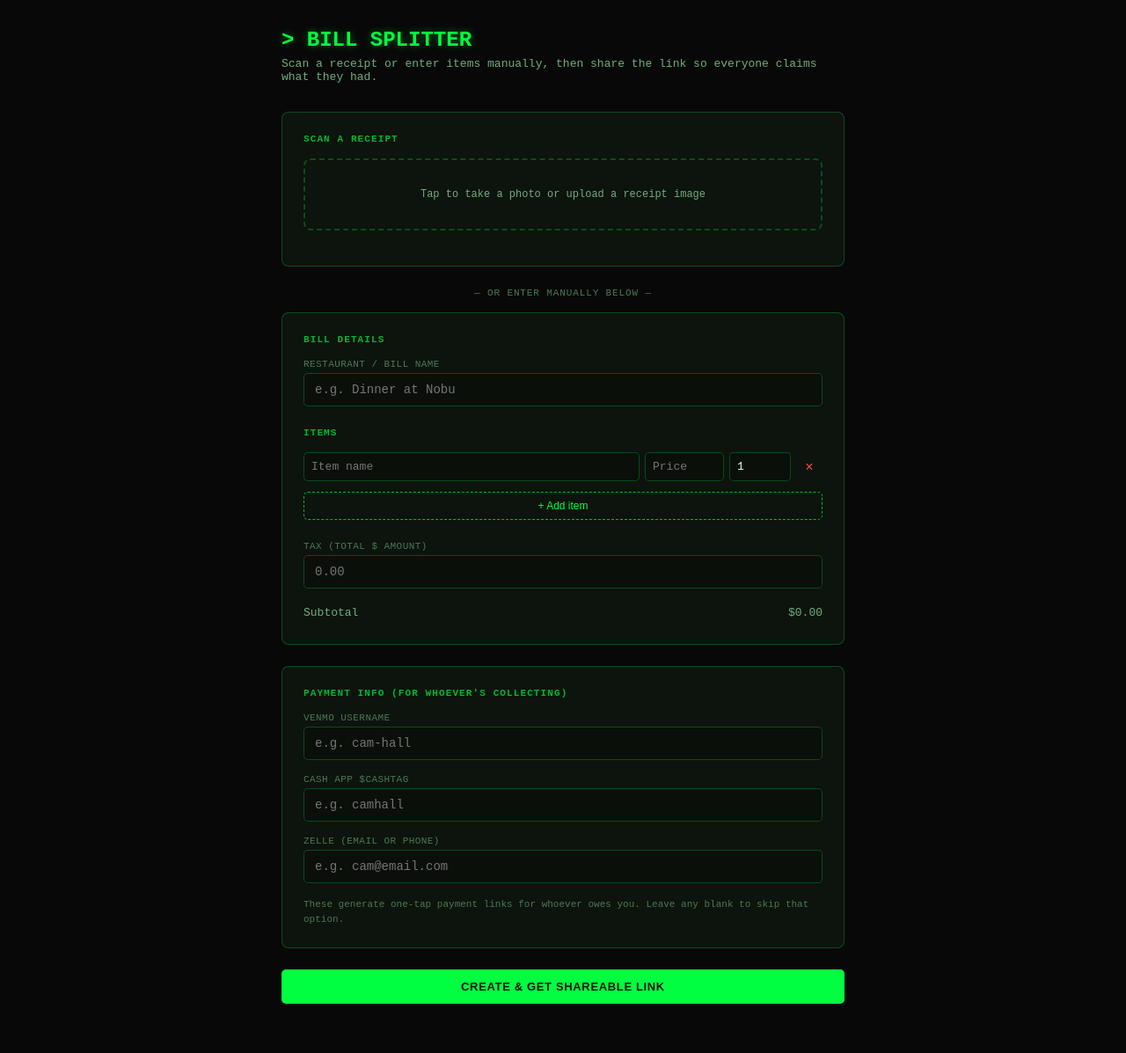
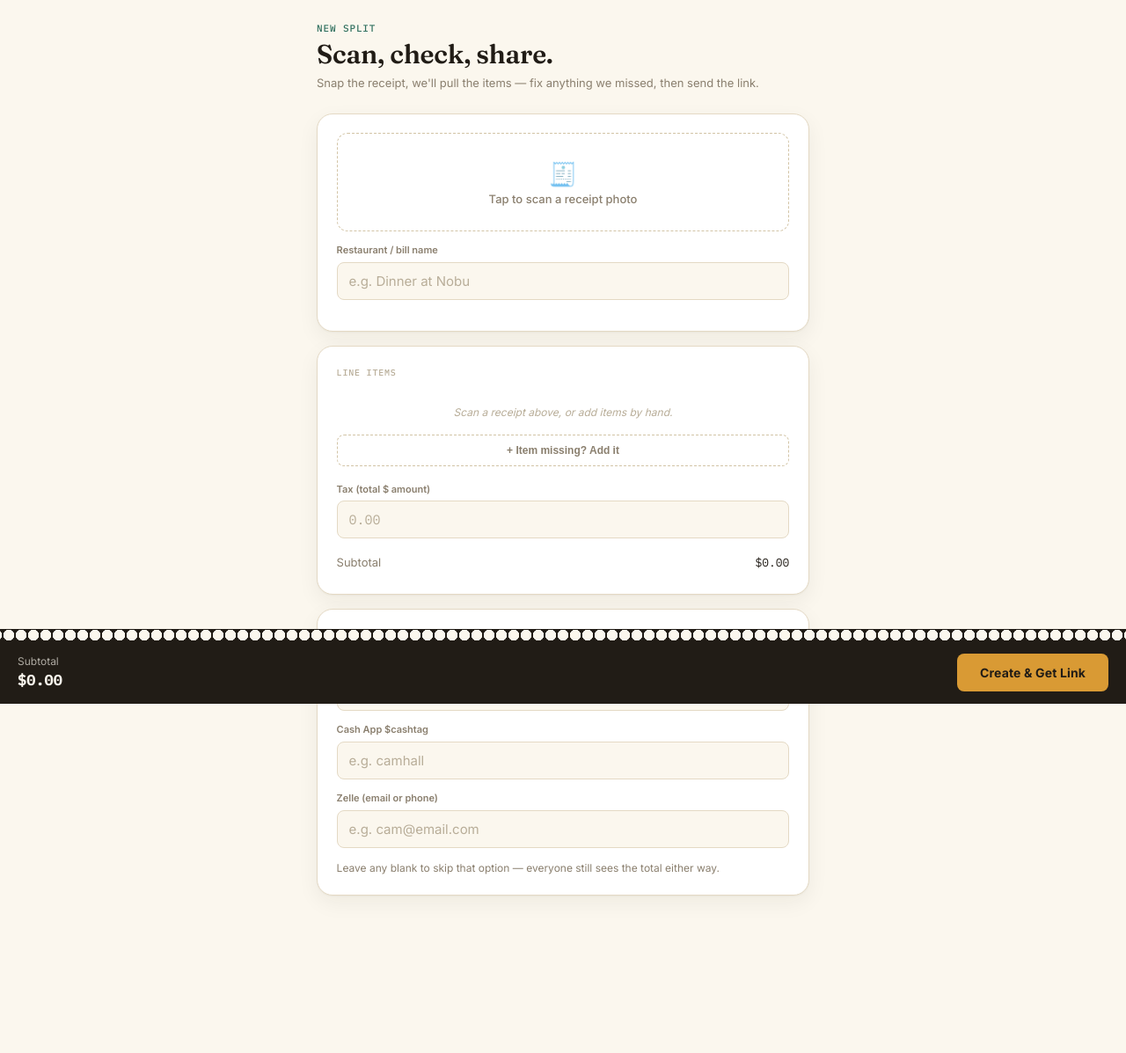
Before and after one commit to camdux94/bill-splitter, a Flask app: page / in a window 1280 px wide. Shown: the whole page at 88% size. After the commit the page ends 1019 px from the top, so only its background shows below. Run offline with Flask 3, Linux system fonts and the light colour scheme.

Commit message:
Full visual redesign: receipt/ledger aesthetic

```diff
--- /dev/null
+++ b/static/style.css
@@ -0,0 +1,372 @@
+/* ============================================================
+   Bill Splitter — design tokens
+   Direction: the product IS a receipt, so lean into the paper
+   artifact itself — torn edges, ledger rows, ink-stamp accents —
+   rather than a generic app-chrome look.
+   ============================================================ */
+
+:root {
+  --paper: #FBF7EE;
+  --paper-alt: #F3ECDD;
+  --card: #FFFFFF;
+  --ink: #211C16;
+  --ink-soft: #8A7F6E;
+  --ink-faint: #B8AD98;
+  --line: #E4D9C4;
+  --line-strong: #D2C4A6;
+
+  --pine: #2F6F5E;
+  --pine-dark: #1F4F42;
+  --pine-wash: #E8F0EC;
+
+  --amber: #D99A34;
+  --amber-dark: #A66F1C;
+  --amber-wash: #FBF0DC;
+
+  --brick: #B8503F;
+  --brick-wash: #F7E7E2;
+
+  --radius-lg: 18px;
+  --radius: 12px;
+  --radius-sm: 8px;
+
+  --shadow-card: 0 1px 2px rgba(33, 28, 22, 0.04), 0 8px 24px rgba(33, 28, 22, 0.06);
+  --shadow-lift: 0 4px 14px rgba(33, 28, 22, 0.10);
+
+  --font-display: 'Fraunces', Georgia, serif;
+  --font-body: 'Inter', -apple-system, BlinkMacSystemFont, sans-serif;
+  --font-mono: 'IBM Plex Mono', ui-monospace, 'SF Mono', monospace;
+}
+
+* , *::before, *::after { box-sizing: border-box; margin: 0; padding: 0; }
+
+html { -webkit-tap-highlight-color: transparent; }
+
+body {
+  background: var(--paper);
+  color: var(--ink);
+  font-family: var(--font-body);
+  min-height: 100vh;
+  padding: 1.5rem 1rem 110px;
+  line-height: 1.5;
+  -webkit-font-smoothing: antialiased;
+}
+
+.container { max-width: 560px; margin: 0 auto; }
+
+/* ---------- Header ---------- */
+
+.eyebrow {
+  font-family: var(--font-mono);
+  font-size: 11px;
+  font-weight: 500;
+  letter-spacing: 0.08em;
+  text-transform: uppercase;
+  color: var(--pine);
+  margin-bottom: 4px;
+}
+
+.page-title {
+  font-family: var(--font-display);
+  font-size: 30px;
+  font-weight: 600;
+  letter-spacing: -0.01em;
+  color: var(--ink);
+  line-height: 1.15;
+}
+
+.page-sub {
+  font-size: 13px;
+  color: var(--ink-soft);
+  margin-top: 6px;
+}
+
+.header { margin-bottom: 1.5rem; }
+
+/* ---------- Cards ---------- */
+
+.card {
+  background: var(--card);
+  border: 1px solid var(--line);
+  border-radius: var(--radius-lg);
+  padding: 1.35rem;
+  margin-bottom: 1rem;
+  box-shadow: var(--shadow-card);
+  position: relative;
+}
+
+/* Perforated / torn-paper edge — the signature motif.
+   A row of punched "holes" rendered against the page background,
+   used at transitions like the top of the sticky bottom bar. */
+.torn-edge {
+  height: 14px;
+  background-image: radial-gradient(circle at 7px 7px, var(--paper) 6px, transparent 6.5px);
+  background-size: 14px 14px;
+  background-repeat: repeat-x;
+  background-position: center;
+}
+
+.section-label {
+  font-family: var(--font-mono);
+  font-size: 10px;
+  font-weight: 500;
+  letter-spacing: 0.08em;
+  text-transform: uppercase;
+  color: var(--ink-faint);
+  margin-bottom: 0.85rem;
+}
+
+/* ---------- Form fields ---------- */
+
+.field { margin-bottom: 0.85rem; }
+
+.field label {
+  display: block;
+  font-size: 11px;
+  font-weight: 600;
+  color: var(--ink-soft);
+  margin-bottom: 5px;
+}
+
+.field input {
+  width: 100%;
+  padding: 11px 13px;
+  border: 1.5px solid var(--line);
+  border-radius: var(--radius-sm);
+  font-size: 15px;
+  font-family: var(--font-body);
+  color: var(--ink);
+  background: var(--paper);
+  outline: none;
+  transition: border-color 0.15s;
+}
+
+.field input:focus { border-color: var(--pine); }
+.field input::placeholder { color: var(--ink-faint); }
+
+.field input.mono { font-family: var(--font-mono); }
+
+/* ---------- Buttons ---------- */
+
+.btn {
+  padding: 13px 22px;
+  font-size: 14px;
+  font-weight: 700;
+  font-family: var(--font-body);
+  letter-spacing: 0.01em;
+  background: var(--pine);
+  color: var(--paper);
+  border: none;
+  border-radius: var(--radius-sm);
+  cursor: pointer;
+  width: 100%;
+  transition: background 0.15s, transform 0.1s;
+}
+
+.btn:hover { background: var(--pine-dark); }
+.btn:active { transform: scale(0.98); }
+.btn:disabled { opacity: 0.45; cursor: not-allowed; }
+
+.btn-ghost {
+  background: transparent;
+  color: var(--pine);
+  border: 1.5px solid var(--pine);
+}
+.btn-ghost:hover { background: var(--pine-wash); }
+
+.btn-outline-dashed {
+  background: transparent;
+  color: var(--ink-soft);
+  border: 1.5px dashed var(--line-strong);
+  font-size: 12px;
+  font-weight: 600;
+  padding: 10px;
+  border-radius: var(--radius-sm);
+  width: 100%;
+  cursor: pointer;
+}
+.btn-outline-dashed:hover { border-color: var(--pine); color: var(--pine); }
+
+/* ---------- Upload zone ---------- */
+
+.upload-zone {
+  border: 1.5px dashed var(--line-strong);
+  border-radius: var(--radius);
+  padding: 1.6rem 1rem;
+  text-align: center;
+  cursor: pointer;
+  margin-bottom: 0.75rem;
+  transition: border-color 0.15s, background 0.15s;
+}
+.upload-zone:hover { border-color: var(--pine); background: var(--pine-wash); }
+.upload-zone .upload-icon { font-size: 22px; margin-bottom: 6px; }
+.upload-zone p { font-size: 13px; color: var(--ink-soft); font-weight: 500; }
+
+/* ---------- Ledger item rows (create page) ---------- */
+
+.item-row {
+  display: grid;
+  grid-template-columns: 1fr 78px 46px 24px;
+  gap: 8px;
+  margin-bottom: 7px;
+  align-items: center;
+}
+.item-row input {
+  padding: 8px 9px;
+  font-size: 13px;
+  border: 1.5px solid var(--line);
+  border-radius: var(--radius-sm);
+  background: var(--paper);
+  color: var(--ink);
+  font-family: var(--font-body);
+}
+.item-row .item-price { font-family: var(--font-mono); text-align: right; }
+.remove-btn {
+  background: none; border: none; color: var(--ink-faint);
+  cursor: pointer; font-size: 18px; line-height: 1;
+}
+.remove-btn:hover { color: var(--brick); }
+
+.ledger-row {
+  display: flex; justify-content: space-between; align-items: baseline;
+  font-size: 13px; color: var(--ink-soft); padding: 4px 0;
+}
+.ledger-row .amt { font-family: var(--font-mono); color: var(--ink); }
+.ledger-row.grand {
+  font-size: 18px; font-weight: 700; color: var(--pine);
+  padding-top: 10px; margin-top: 6px;
+  border-top: 1.5px dashed var(--line-strong);
+}
+.ledger-row.grand .amt { font-family: var(--font-mono); color: var(--pine); }
+
+.empty-hint {
+  font-size: 12px; color: var(--ink-faint); text-align: center;
+  padding: 1rem 0; font-style: italic;
+}
+
+/* ---------- Item claim checklist (bill page) ---------- */
+
+.item-check {
+  display: flex; align-items: center; gap: 12px;
+  padding: 11px 12px; border: 1.5px solid var(--line);
+  border-radius: var(--radius-sm); margin-bottom: 7px; cursor: pointer;
+  transition: border-color 0.15s, background 0.15s;
+}
+.item-check.selected { border-color: var(--pine); background: var(--pine-wash); }
+.item-check input[type="checkbox"] {
+  width: 19px; height: 19px; accent-color: var(--pine); flex-shrink: 0;
+}
+.item-check .iname { flex: 1; font-size: 14px; font-weight: 500; }
+.item-check .iprice { font-family: var(--font-mono); font-size: 14px; font-weight: 600; color: var(--ink); }
+.item-check .isplit { font-size: 10px; color: var(--ink-faint); margin-top: 2px; font-family: var(--font-body); font-weight: 400; }
+
+/* ---------- Tip selector ---------- */
+
+.tip-row { display: flex; gap: 8px; align-items: center; margin-top: 0.6rem; flex-wrap: wrap; }
+.tip-stamp {
+  padding: 9px 14px; font-size: 13px; font-weight: 700;
+  font-family: var(--font-mono);
+  background: var(--paper); border: 1.5px solid var(--line-strong);
+  border-radius: 20px; color: var(--ink-soft); cursor: pointer;
+  transition: all 0.15s;
+}
+.tip-stamp.active {
+  background: var(--amber-wash); color: var(--amber-dark);
+  border-color: var(--amber); transform: rotate(-1deg);
+}
+.tip-input {
+  width: 96px; padding: 9px 10px; font-size: 13px;
+  font-family: var(--font-mono);
+  border: 1.5px solid var(--line); border-radius: var(--radius-sm);
+  background: var(--paper); color: var(--ink);
+}
+
+/* ---------- Tabs ---------- */
+
+.tab-row { display: flex; gap: 6px; margin-bottom: 1.1rem; background: var(--paper-alt); padding: 4px; border-radius: var(--radius); }
+.tab-btn {
+  flex: 1; padding: 10px; font-size: 12px; font-weight: 700;
+  letter-spacing: 0.02em; text-align: center;
+  background: transparent; border: none; border-radius: var(--radius-sm);
+  color: var(--ink-soft); cursor: pointer; transition: all 0.15s;
+}
+.tab-btn.active { background: var(--card); color: var(--pine); box-shadow: var(--shadow-lift); }
+
+/* ---------- Person / tally cards ---------- */
+
+.person-card {
+  border: 1.5px solid var(--line); border-radius: var(--radius);
+  padding: 14px; margin-bottom: 10px; position: relative; overflow: hidden;
+}
+.person-card.paid { border-color: var(--pine); background: var(--pine-wash); }
+.person-top { display: flex; justify-content: space-between; align-items: center; }
+.person-name { font-size: 14px; font-weight: 700; font-family: var(--font-display); }
+.person-amount { font-family: var(--font-mono); font-size: 17px; font-weight: 700; color: var(--ink); }
+.person-meta { font-size: 11px; color: var(--ink-faint); margin-top: 5px; font-family: var(--font-mono); }
+.pay-links { display: flex; gap: 6px; margin-top: 10px; flex-wrap: wrap; align-items: center; }
+.pay-link {
+  font-size: 11px; font-weight: 600; padding: 7px 12px;
+  border-radius: 20px; text-decoration: none;
+  border: 1.5px solid var(--line-strong); color: var(--ink-soft);
+}
+.pay-link.venmo { border-color: var(--pine); color: var(--pine); }
+.paid-toggle {
+  font-size: 10px; font-weight: 700; padding: 6px 11px;
+  border-radius: 20px; border: 1.5px solid var(--line-strong);
+  background: none; color: var(--ink-faint); cursor: pointer;
+}
+.paid-toggle.is-paid { background: var(--pine); color: var(--paper); border-color: var(--pine); }
+
+/* Ink-stamp "PAID" mark — the other signature detail */
+.stamp-paid {
+  position: absolute; top: 10px; right: -6px;
+  font-family: var(--font-mono); font-size: 11px; font-weight: 700;
+  letter-spacing: 0.12em; color: var(--brick);
+  border: 2px solid var(--brick); border-radius: 4px;
+  padding: 2px 8px; transform: rotate(8deg);
+  opacity: 0.55; text-transform: uppercase;
+  pointer-events: none;
+}
+
+/* ---------- Misc ---------- */
+
+.hint { font-size: 12px; color: var(--ink-soft); margin-top: 8px; line-height: 1.5; }
+.hidden { display: none !important; }
+
+.error-box {
+  color: var(--brick); font-size: 12px; padding: 11px 13px;
+  background: var(--brick-wash); border-radius: var(--radius-sm); margin-top: 8px;
+}
+
+.success-card {
+  background: var(--pine-wash); border: 1.5px solid var(--pine);
+  border-radius: var(--radius-lg); padding: 1.5rem; text-align: center;
+}
+.success-card .link {
+  font-family: var(--font-mono); font-size: 12px; color: var(--pine-dark);
+  word-break: break-all; margin: 12px 0; padding: 10px;
+  background: var(--card); border-radius: var(--radius-sm);
+}
+
+.spinner {
+  display: inline-block; width: 13px; height: 13px;
+  border: 2px solid rgba(255,255,255,0.3); border-top-color: var(--paper);
+  border-radius: 50%; animation: spin 0.6s linear infinite; margin-right: 7px;
+}
+@keyframes spin { to { transform: rotate(360deg); } }
+
+/* ---------- Sticky bottom bar (ticket-stub styled) ---------- */
+
+.bottom-bar-wrap {
+  position: fixed; bottom: 0; left: 0; right: 0; z-index: 50;
+}
+.bottom-bar {
+  background: var(--ink);
+  padding: 14px 1.25rem calc(14px + env(safe-area-inset-bottom));
+  display: flex; align-items: center; gap: 12px;
+}
+.bottom-bar .info { flex: 1; font-size: 12px; color: rgba(251,247,238,0.65); }
+.bottom-bar .info .amt { font-family: var(--font-mono); color: var(--paper); font-weight: 700; font-size: 17px; display: block; }
+.bottom-bar .btn { width: auto; padding: 13px 26px; background: var(--amber); color: var(--ink); }
+.bottom-bar .btn:hover { background: var(--amber-dark); color: var(--paper); }
+.bottom-bar-wrap .torn-edge { background-image: radial-gradient(circle at 7px 7px, var(--paper) 6px, var(--ink) 6.5px); }
--- a/templates/create.html
+++ b/templates/create.html
@@ -3,104 +3,68 @@
 <head>
 <meta charset="UTF-8">
 <meta name="viewport" content="width=device-width, initial-scale=1.0">
-<title>Bill Splitter</title>
+<title>New Split</title>
+<link rel="preconnect" href="https://fonts.googleapis.com">
+<link rel="preconnect" href="https://fonts.gstatic.com" crossorigin>
+<link href="https://fonts.googleapis.com/css2?family=Fraunces:opsz,wght@9..144,500;9..144,600;9..144,700&family=Inter:wght@400;500;600;700&family=IBM+Plex+Mono:wght@400;500;600;700&display=swap" rel="stylesheet">
+<link rel="stylesheet" href="/static/style.css">
 <style>
-  *, *::before, *::after { box-sizing: border-box; margin: 0; padding: 0; }
-  :root {
-    --bg: #080808; --surface: #0d130d; --border: rgba(0,255,65,0.25);
-    --green: #00FF41; --green-dim: #00b82f; --text: #d8ffe0; --text-muted: #6fae7a; --text-hint: #4a7a52;
-    --red: #FF4B4B; --radius: 8px; --radius-sm: 5px;
-  }
-  body { font-family: 'Courier New', ui-monospace, monospace; background: var(--bg); color: var(--text); min-height: 100vh; padding: 2rem 1rem; }
-  .container { max-width: 640px; margin: 0 auto; }
-  .header { margin-bottom: 2rem; }
-  .header h1 { font-size: 24px; font-weight: 700; color: var(--green); text-shadow: 0 0 8px rgba(0,255,65,0.4); }
-  .header p { font-size: 13px; color: var(--text-muted); margin-top: 6px; }
-  .card { background: var(--surface); border: 1px solid var(--border); border-radius: var(--radius); padding: 1.5rem; margin-bottom: 1.5rem; }
-  .section-label { font-size: 11px; font-weight: 700; color: var(--green-dim); letter-spacing: 0.1em; text-transform: uppercase; margin-bottom: 1rem; }
-  .field { margin-bottom: 1rem; }
-  .field label { display: block; font-size: 11px; color: var(--text-hint); margin-bottom: 4px; text-transform: uppercase; letter-spacing: 0.04em; }
-  .field input {
-    width: 100%; padding: 10px 12px; border: 1px solid var(--border); border-radius: var(--radius-sm);
-    font-size: 14px; color: var(--text); background: #0a0f0a; outline: none; font-family: inherit;
-  }
-  .field input:focus { border-color: var(--green-dim); }
-  .btn {
-    padding: 12px 20px; font-size: 13px; font-weight: 700; letter-spacing: 0.05em;
-    background: var(--green); color: #061006; border: none; border-radius: var(--radius-sm);
-    cursor: pointer; text-transform: uppercase; width: 100%;
-  }
-  .btn:hover { background: #33ff66; }
-  .btn:disabled { opacity: 0.4; cursor: not-allowed; }
-  .btn-secondary { background: transparent; color: var(--green); border: 1px solid var(--green-dim); }
-  .upload-zone {
-    border: 2px dashed var(--border); border-radius: var(--radius); padding: 2rem; text-align: center;
-    cursor: pointer; margin-bottom: 1rem;
-  }
-  .upload-zone:hover { border-color: var(--green-dim); }
-  .upload-zone p { font-size: 12px; color: var(--text-muted); }
-  .item-row { display: grid; grid-template-columns: 1fr 90px 70px 30px; gap: 6px; margin-bottom: 8px; align-items: center; }
-  .item-row input { padding: 8px; font-size: 13px; border: 1px solid var(--border); border-radius: var(--radius-sm); background: #0a0f0a; color: var(--text); font-family: inherit; }
-  .remove-btn { background: none; border: none; color: var(--red); cursor: pointer; font-size: 16px; }
-  .add-item-btn { font-size: 12px; color: var(--green); background: none; border: 1px dashed var(--green-dim); border-radius: var(--radius-sm); padding: 8px; width: 100%; cursor: pointer; margin-top: 4px; }
-  .totals-row { display: flex; justify-content: space-between; font-size: 13px; color: var(--text-muted); padding: 4px 0; }
-  .hint { font-size: 11px; color: var(--text-hint); margin-top: 8px; line-height: 1.5; }
-  .error-box { color: var(--red); font-size: 12px; padding: 10px; border: 1px solid rgba(255,75,75,0.4); border-radius: var(--radius-sm); margin-top: 10px; }
-  .success-box { background: #0a0f0a; border: 1px solid var(--border); border-radius: var(--radius-sm); padding: 1.5rem; text-align: center; }
-  .success-box .link { font-size: 14px; color: var(--green); word-break: break-all; margin: 12px 0; padding: 10px; background: rgba(0,255,65,0.06); border-radius: var(--radius-sm); }
-  .spinner { display: inline-block; width: 12px; height: 12px; border: 2px solid rgba(0,255,65,0.2); border-top-color: var(--green); border-radius: 50%; animation: spin 0.6s linear infinite; margin-right: 6px; }
-  @keyframes spin { to { transform: rotate(360deg); } }
-  .divider-text { text-align: center; font-size: 11px; color: var(--text-hint); margin: 1rem 0; text-transform: uppercase; letter-spacing: 0.08em; }
+  .receipt-icon { font-size: 26px; }
 </style>
 </head>
 <body>
 <div class="container">
   <div class="header">
-    <h1>&gt; BILL SPLITTER</h1>
-    <p>Scan a receipt or enter items manually, then share the link so everyone claims what they had.</p>
+    <div class="eyebrow">New split</div>
+    <div class="page-title">Scan, check, share.</div>
+    <p class="page-sub">Snap the receipt, we'll pull the items — fix anything we missed, then send the link.</p>
   </div>
 
-  <div class="card" id="upload-card">
-    <div class="section-label">Scan a receipt</div>
+  <div class="card">
     <div class="upload-zone" onclick="document.getElementById('file-input').click()">
-      <p>Tap to take a photo or upload a receipt image</p>
+      <div class="receipt-icon">🧾</div>
+      <p id="upload-text">Tap to scan a receipt photo</p>
     </div>
     <input type="file" id="file-input" accept="image/*" style="display:none" onchange="scanReceipt(event)" />
     <div id="scan-status"></div>
-  </div>
 
-  <div class="divider-text">— or enter manually below —</div>
-
-  <div class="card">
-    <div class="section-label">Bill details</div>
-    <div class="field">
+    <div class="field" style="margin-top: 0.85rem;">
       <label>Restaurant / bill name</label>
       <input type="text" id="restaurant-name" placeholder="e.g. Dinner at Nobu" />
     </div>
-
-    <div class="section-label" style="margin-top: 1.5rem;">Items</div>
-    <div id="items-list"></div>
-    <button class="add-item-btn" onclick="addItemRow()">+ Add item</button>
-
-    <div class="field" style="margin-top: 1.5rem;">
-      <label>Tax (total $ amount)</label>
-      <input type="number" id="tax-input" step="0.01" placeholder="0.00" />
-    </div>
-
-    <div class="totals-row"><span>Subtotal</span><span id="subtotal-display">$0.00</span></div>
   </div>
 
   <div class="card">
-    <div class="section-label">Payment info (for whoever's collecting)</div>
+    <div class="section-label">Line items</div>
+    <div id="items-list"></div>
+    <div id="empty-hint" class="empty-hint">Scan a receipt above, or add items by hand.</div>
+    <button class="btn-outline-dashed" onclick="addItemRow()">+ Item missing? Add it</button>
+
+    <div class="field" style="margin-top: 1.1rem;">
+      <label>Tax (total $ amount)</label>
+      <input type="number" class="mono" id="tax-input" step="0.01" placeholder="0.00" oninput="updateSubtotal()" />
+    </div>
+    <div class="ledger-row"><span>Subtotal</span><span class="amt" id="subtotal-display">$0.00</span></div>
+  </div>
+
+  <div class="card">
+    <div class="section-label">Payment info — for whoever's collecting</div>
     <div class="field"><label>Venmo username</label><input type="text" id="venmo-handle" placeholder="e.g. cam-hall" /></div>
     <div class="field"><label>Cash App $cashtag</label><input type="text" id="cashapp-handle" placeholder="e.g. camhall" /></div>
     <div class="field"><label>Zelle (email or phone)</label><input type="text" id="zelle-handle" placeholder="e.g. cam@email.com" /></div>
-    <div class="hint">These generate one-tap payment links for whoever owes you. Leave any blank to skip that option.</div>
+    <div class="hint">Leave any blank to skip that option — everyone still sees the total either way.</div>
   </div>
 
-  <button class="btn" id="create-btn" onclick="createBill()">Create & Get Shareable Link</button>
   <div id="create-error"></div>
-  <div id="success-wrap" style="margin-top: 1.5rem;"></div>
+  <div id="success-wrap"></div>
+</div>
+
+<div class="bottom-bar-wrap">
+  <div class="torn-edge"></div>
+  <div class="bottom-bar">
+    <div class="info">Subtotal<span class="amt" id="bar-subtotal">$0.00</span></div>
+    <button class="btn" id="create-btn" onclick="createBill()">Create & Get Link</button>
+  </div>
 </div>
 
 <script>
@@ -129,10 +93,15 @@ function removeItemRow(id) {
 }
 
 function updateSubtotal() {
+  const rows = document.querySelectorAll('.item-row');
+  document.getElementById('empty-hint').style.display = rows.length === 0 ? 'block' : 'none';
+
   const prices = document.querySelectorAll('.item-price');
   let sum = 0;
   prices.forEach(p => sum += parseFloat(p.value) || 0);
+  const tax = parseFloat(document.getElementById('tax-input').value) || 0;
   document.getElementById('subtotal-display').textContent = '$' + sum.toFixed(2);
+  document.getElementById('bar-subtotal').textContent = '$' + (sum + tax).toFixed(2);
 }
 
 function collectItems() {
@@ -151,7 +120,8 @@ function scanReceipt(event) {
   const file = event.target.files[0];
   if (!file) return;
 
-  document.getElementById('scan-status').innerHTML = '<div class="hint"><span class="spinner"></span>Scanning receipt...</div>';
+  document.getElementById('upload-text').textContent = 'Scanning...';
+  document.getElementById('scan-status').innerHTML = '<div class="hint"><span class="spinner" style="border-top-color: var(--pine); border-color: rgba(47,111,94,0.2);"></span>Reading receipt...</div>';
 
   const formData = new FormData();
   formData.append('image', file);
@@ -159,11 +129,12 @@ function scanReceipt(event) {
   fetch('/scan-receipt', { method: 'POST', body: formData })
     .then(res => res.json())
     .then(data => {
+      document.getElementById('upload-text').textContent = 'Tap to scan another receipt';
       if (data.error) {
         document.getElementById('scan-status').innerHTML = `<div class="error-box">${data.error}</div>`;
         return;
       }
-      document.getElementById('scan-status').innerHTML = '<div class="hint">Scanned — review the items below before creating the bill.</div>';
+      document.getElementById('scan-status').innerHTML = '<div class="hint">Scanned — double check the items below, especially anything shared.</div>';
       document.getElementById('restaurant-name').value = data.restaurant_name || '';
       document.getElementById('items-list').innerHTML = '';
       (data.items || []).forEach(item => addItemRow(item.name, item.price, item.quantity || 1));
@@ -171,7 +142,8 @@ function scanReceipt(event) {
       updateSubtotal();
     })
     .catch(() => {
-      document.getElementById('scan-status').innerHTML = '<div class="error-box">Scan failed. Please try again or enter items manually.</div>';
+      document.getElementById('upload-text').textContent = 'Tap to scan a receipt photo';
+      document.getElementById('scan-status').innerHTML = '<div class="error-box">Scan failed. Please try again or add items by hand below.</div>';
     });
 }
 
@@ -202,28 +174,29 @@ function createBill() {
   .then(res => res.json())
   .then(data => {
     btn.disabled = false;
-    btn.innerHTML = 'Create & Get Shareable Link';
+    btn.innerHTML = 'Create & Get Link';
     if (data.error) {
       document.getElementById('create-error').innerHTML = `<div class="error-box">${data.error}</div>`;
       return;
     }
     const url = window.location.origin + '/bill/' + data.bill_id;
     document.getElementById('success-wrap').innerHTML = `
-      <div class="success-box">
-        <div class="section-label">Bill created</div>
+      <div class="success-card">
+        <div class="section-label" style="justify-content:center; display:flex;">Bill created</div>
         <div class="link">${url}</div>
         <button class="btn" onclick="window.location.href='${url}'">Open Bill →</button>
       </div>
     `;
+    document.getElementById('success-wrap').scrollIntoView({ behavior: 'smooth' });
   })
   .catch(() => {
     btn.disabled = false;
-    btn.innerHTML = 'Create & Get Shareable Link';
+    btn.innerHTML = 'Create & Get Link';
     document.getElementById('create-error').innerHTML = '<div class="error-box">Request failed. Please try again.</div>';
   });
 }
 
-addItemRow();
+updateSubtotal();
 </script>
 </body>
 </html>
```
Also changed, not shown: templates/bill.html (+56 -80 lines).
